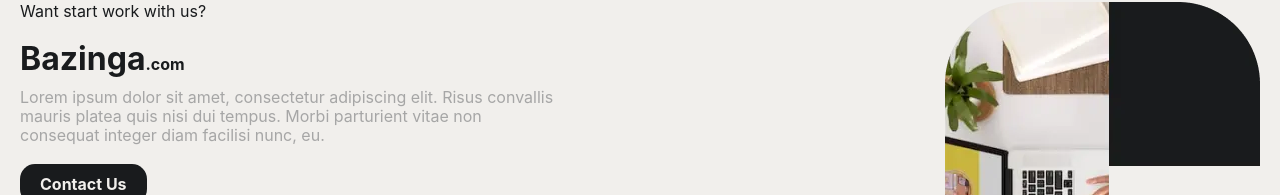
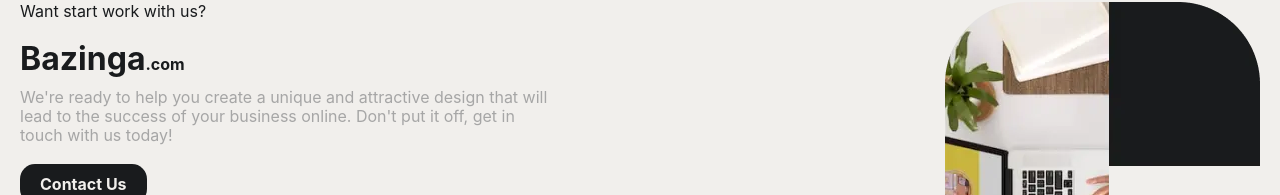
Before and after one commit to Bazinga-community/Bazinga, a plain HTML site: page index.html in a window 1280 px wide. Shown: the part 2550-2745 px from the top of the page. Drawn offline with nearby package versions, Linux system fonts and the light colour scheme.

Commit message:
Update index.html

```diff
--- a/index.html
+++ b/index.html
@@ -140,7 +140,7 @@
 						Bazinga<span>.com</span>
 					</a>
 					<p>
-						Lorem ipsum dolor sit amet, consectetur adipiscing elit. Risus convallis mauris platea quis nisi dui tempus. Morbi parturient vitae non consequat integer diam facilisi nunc, eu.
+						We're ready to help you create a unique and attractive design that will lead to the success of your business online. Don't put it off, get in touch with us today!
 					</p>
 					<a href="mailto:bazinga.community@gmail.com" class="_button">
 						Contact Us
```
